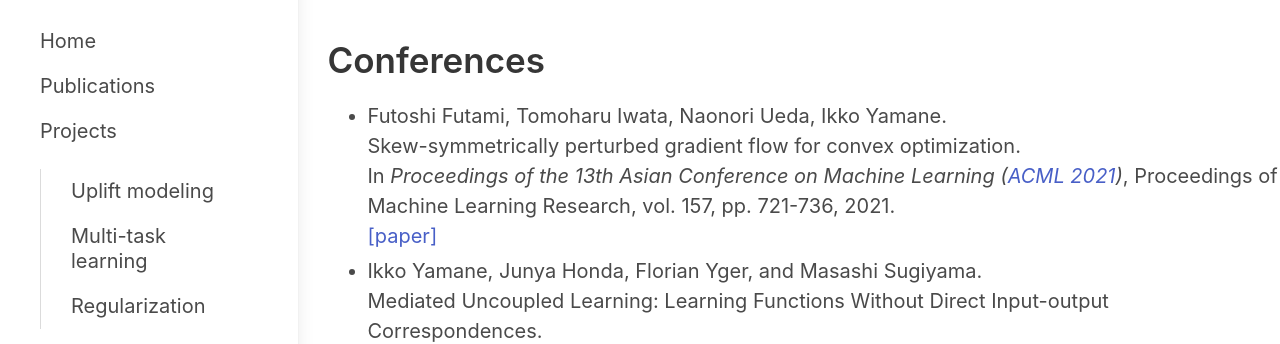
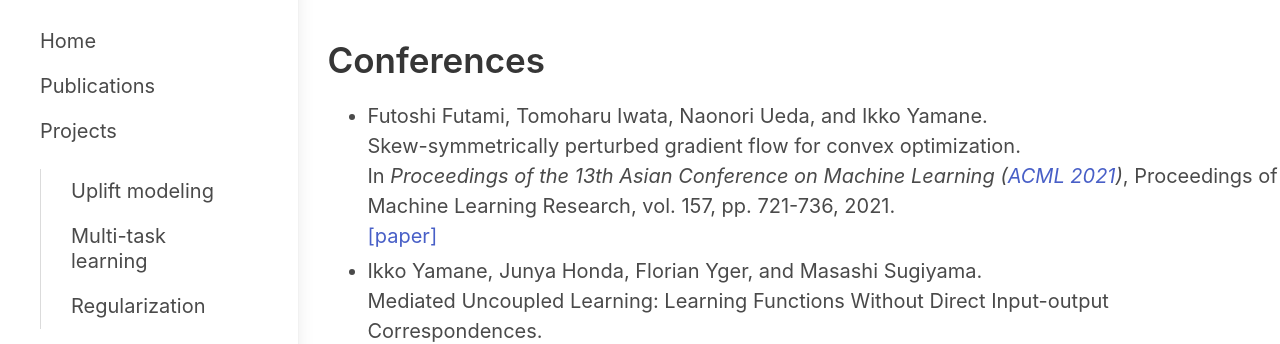
Before and after one commit to i-yamane/i-yamane.github.io, a Jekyll site: the page built from publications.md, in a window 1280 px wide and 900 px high. Shown: the part 245-589 px from the top of the window. Built offline with Jekyll 4.4.1, drawn with Linux system fonts in a browser that asks for light colours; nearby versions of some CDN libraries.

Commit message:
Update publications.md

```diff
--- a/publications.md
+++ b/publications.md
@@ -11,7 +11,7 @@ subtitle: Paris-Dauphine University/RIKEN AIP
 # Publications
 
 ## Conferences
-- Futoshi Futami, Tomoharu Iwata, Naonori Ueda, Ikko Yamane.<br />
+- Futoshi Futami, Tomoharu Iwata, Naonori Ueda, and Ikko Yamane.<br />
 Skew-symmetrically perturbed gradient flow for convex optimization.<br />
 In _Proceedings of the 13th Asian Conference on Machine Learning ([ACML 2021](http://www.acml-conf.org/2021))_,
 Proceedings of Machine Learning Research, vol. 157, pp. 721-736, 2021.<br />
```
